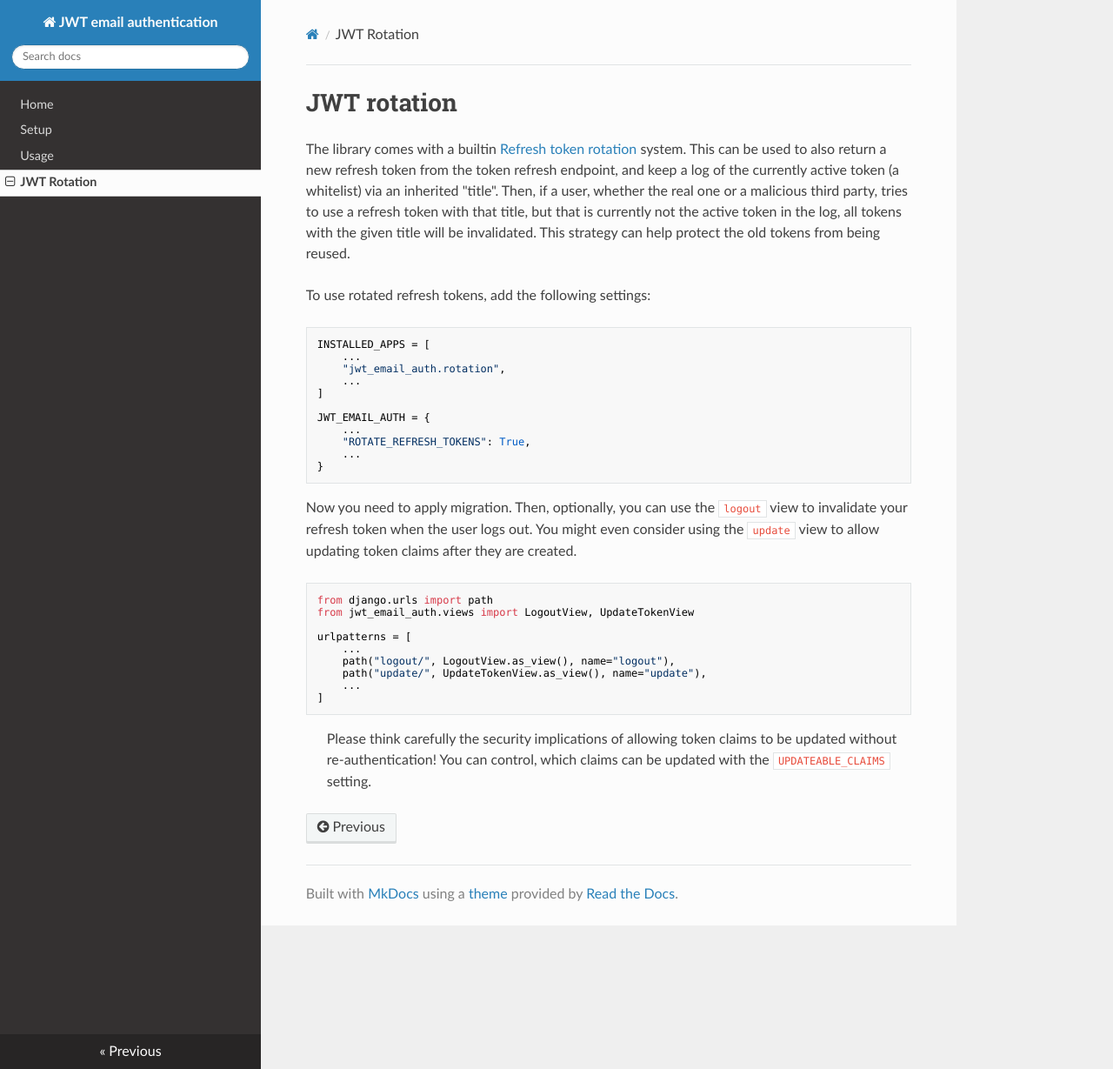
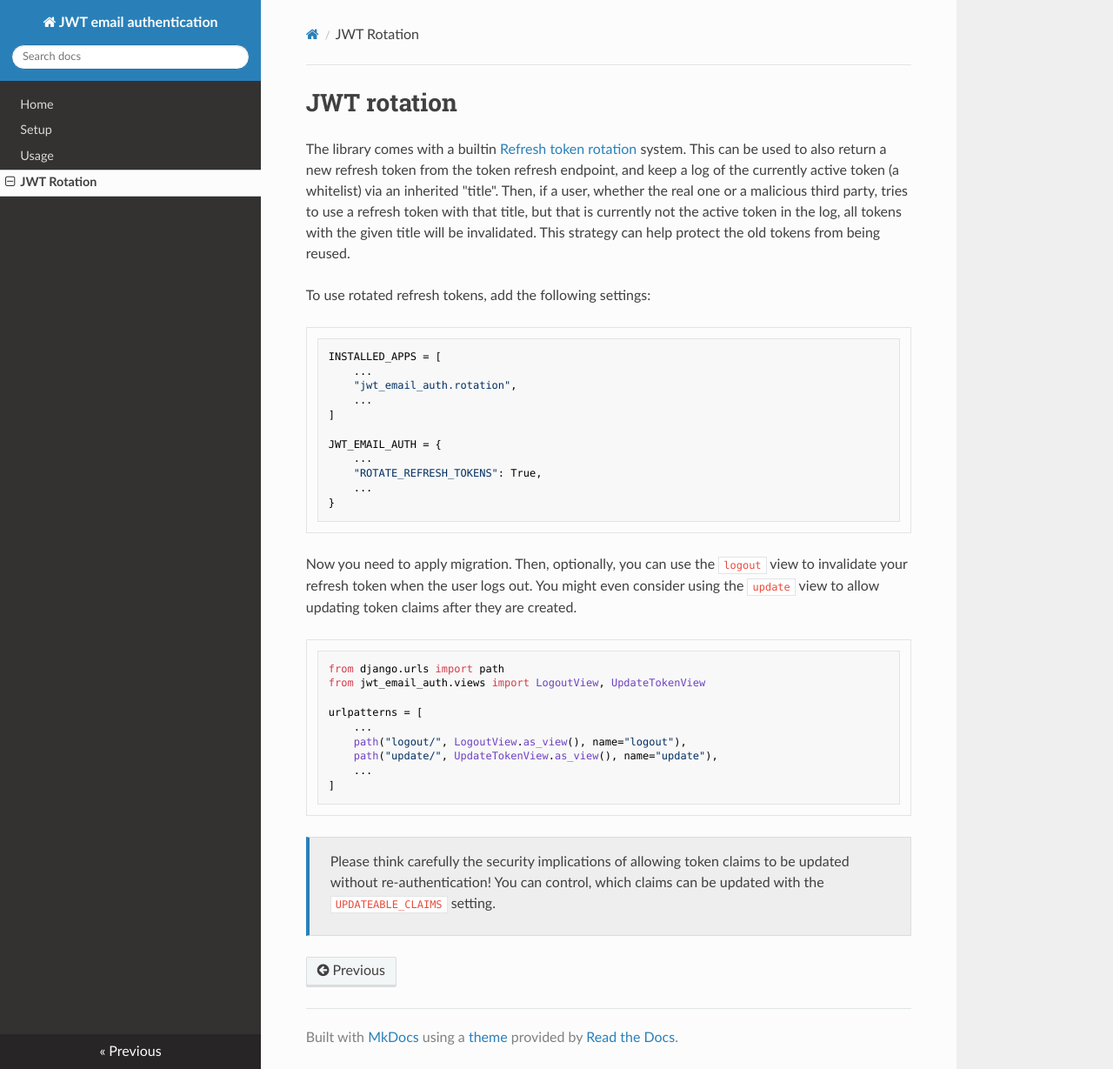
Before and after one commit to MrThearMan/jwt-email-auth, an MkDocs documentation site: the page built from docs/rotation.md, in a window 1280 px wide and 1229 px high. Shown: the whole window at 87% size. Built offline with MkDocs 1.6.1, drawn with Linux system fonts in a browser that asks for light colours; nearby versions of some CDN libraries; a script that is not in the unit is left out.

Commit message:
Docs improvements

```diff
--- a/.pre-commit-config.yaml
+++ b/.pre-commit-config.yaml
@@ -14,6 +14,9 @@
     hooks:
     -   id: check-toml
     -   id: check-yaml
+        args: [
+          "--unsafe",
+          ]
     -   id: check-json
     -   id: trailing-whitespace
         args: [
--- /dev/null
+++ b/docs/css/docs.css
@@ -0,0 +1,79 @@
+blockquote {
+    background: #eee;
+    border: 1px solid #ddd;
+    border-left: 4px solid #2980b9;
+    margin-left: 0 !important;
+    padding: 16px 12px 0 24px;
+}
+
+blockquote code {
+    line-height: normal;
+}
+
+li p {
+    margin: 0 !important;
+}
+
+
+/*
+Change mermaid via css here since
+mkdocs does not know how to read
+style definitions from the mermaid
+config
+*/
+
+div.mermaid {
+    display: flex;
+    justify-content: center;
+}
+
+div.mermaid svg {
+    width: auto;
+    height: auto;
+    max-width: 100%;
+    padding: 12px 0;
+}
+
+g rect {
+    fill: #DAE8FC !important;
+    stroke: #6C8EBF !important;
+}
+
+g polygon {
+    fill: #FFF2CC !important;
+    stroke: #E5D092 !important;
+}
+
+g[id*="success__"] rect {
+    fill: #D5E8D4 !important;
+    stroke: #82B366 !important;
+}
+
+g[id*="fail__"] rect {
+    fill: #F8CECC !important;
+    stroke: #B85450 !important;
+}
+
+g[id*="warn__"] rect {
+    fill: #FFF2CC !important;
+    stroke: #E5D092 !important;
+}
+
+g[id*="primary__"] rect {
+    fill: #DAE8FC !important;
+    stroke: #6C8EBF !important;
+}
+
+g[id*="secondary__"] rect {
+    fill: #F5F5F5 !important;
+    stroke: #666666 !important;
+}
+
+g[id*="start__"] rect {
+    fill: #000000 !important;
+    stroke: #666666 !important;
+}
+
+g[id*="start__"] span {
+    color: #ffffff !important;
+}
--- a/mkdocs.yml
+++ b/mkdocs.yml
@@ -1,9 +1,11 @@
 site_name: JWT email authentication
+
 nav:
   - Home: index.md
   - Setup: setup.md
   - Usage: usage.md
   - JWT Rotation: rotation.md
+
 theme:
   name: readthedocs
   highlightjs: true
@@ -11,3 +13,18 @@
     - python
     - json
     - console
+
+markdown_extensions:
+  pymdownx.superfences:
+    custom_fences:
+      - name: mermaid
+        class: mermaid
+        format: !!python/name:mermaid2.fence_mermaid
+
+plugins:
+  - search:
+  - mermaid2:
+      version: 8.13.3
+
+extra_css:
+  - css/docs.css
--- a/pyproject.toml
+++ b/pyproject.toml
@@ -67,6 +67,7 @@
 mypy = "0.950"
 mkdocs = "1.3.0"
 pymdown-extensions = "9.4"
+mkdocs-mermaid2-plugin = "0.6.0"
 django-stubs = "1.11.0"
 djangorestframework-stubs = "1.6.0"
 
```
Also changed, not shown: docs/setup.md (+2 -2 lines), docs/usage.md (+68 -15 lines), 2 other files.
